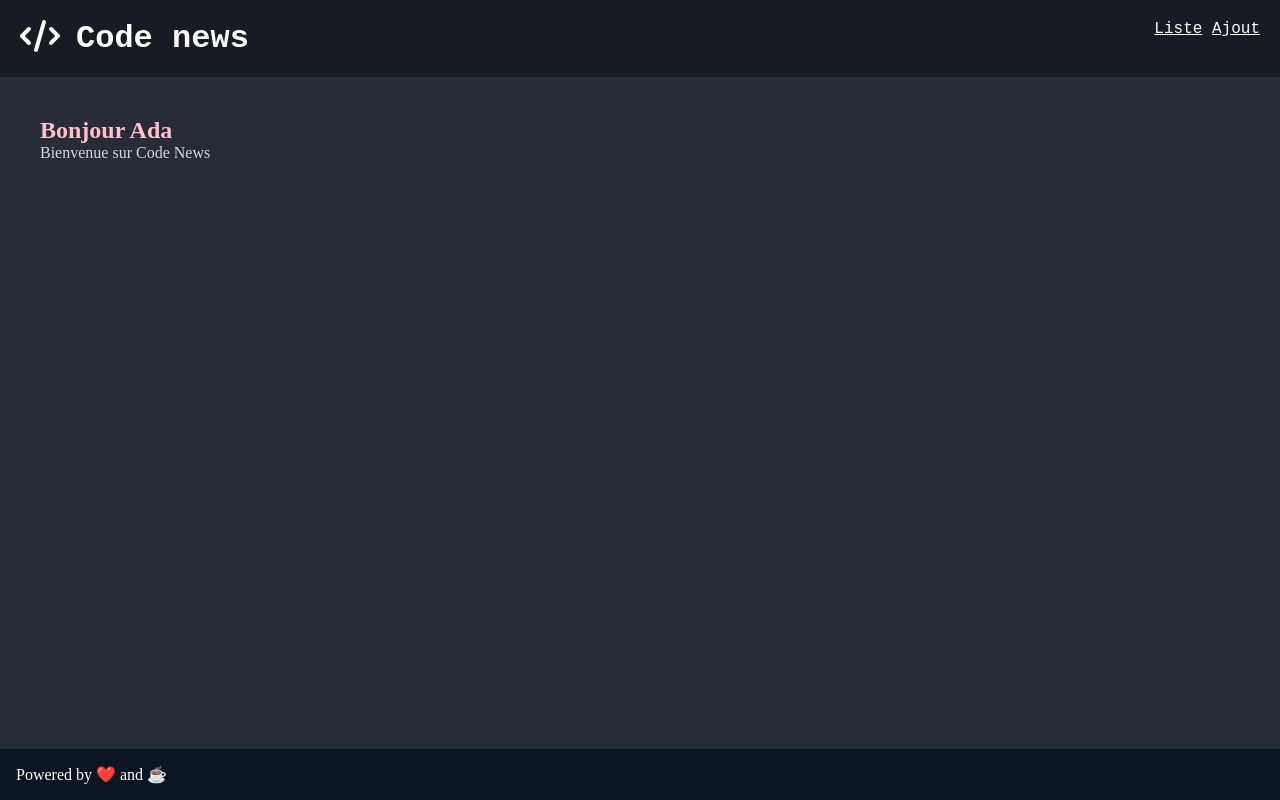
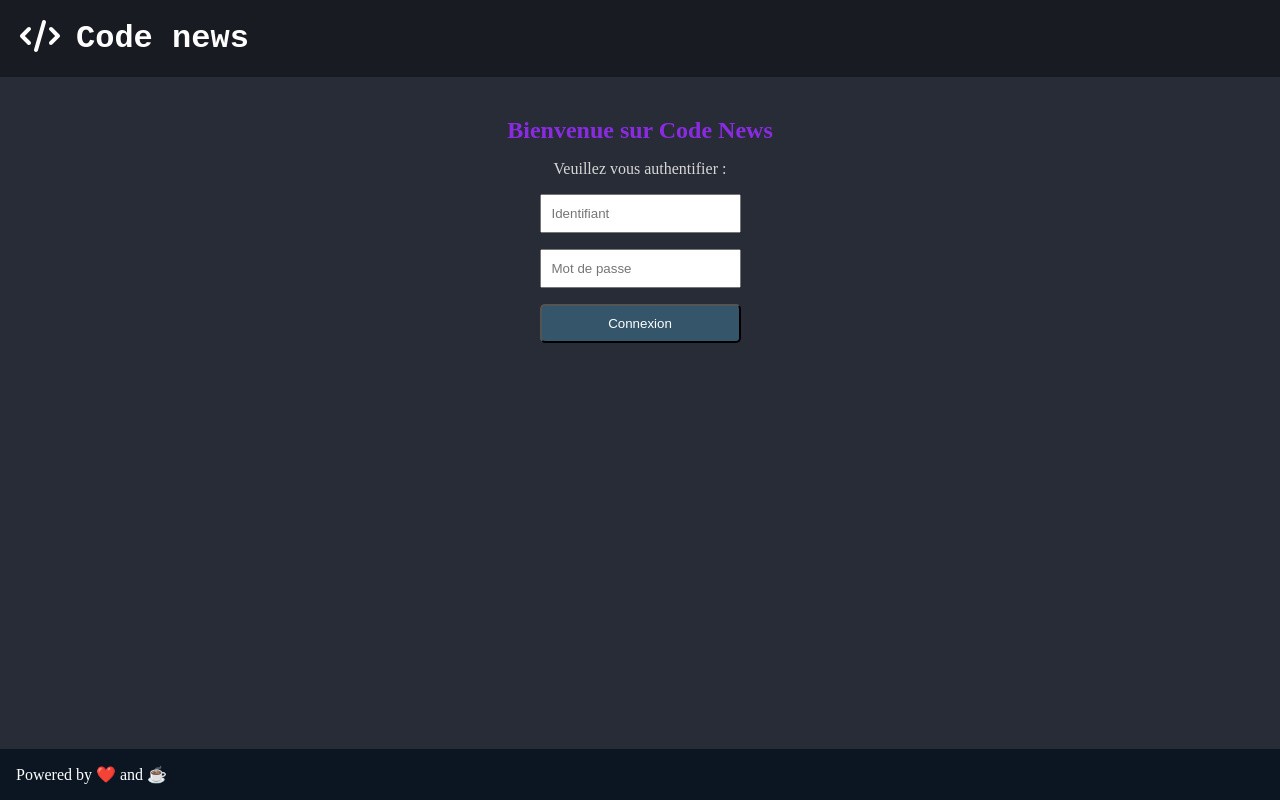
Before and after one commit to Hyriiox/mvc-example-cr, a PHP site: page / in a window 1280 px wide. Run offline with PHP 8.4, Linux system fonts and the light colour scheme.

Commit message:
modification en cours de la page login par défaut

```diff
--- a/public/css/login.css
+++ b/public/css/login.css
@@ -1,6 +1,8 @@
 #login-container {
     display: flex;
     justify-content: center;
+    flex-direction: column;
+    align-items: center;
 }
 
 #login-container > form {
@@ -13,3 +15,12 @@
 #login-container > form > input {
     padding: 10px;
 }
+
+#login-container p {
+    text-align: center;
+    margin: 1em;
+}
+
+#login-container h1 {
+    color: blueviolet;
+}
--- a/src/Routes.php
+++ b/src/Routes.php
@@ -5,7 +5,6 @@ namespace Afpa;
 use Afpa\Core\Router;
 
 use Afpa\Controllers\HomeController;
-use Afpa\Controllers\ArticleController;
 use Afpa\Controllers\LoginController;
 use Afpa\Controllers\UtilisateurController;
 
@@ -13,9 +12,8 @@ use Afpa\Controllers\UtilisateurController;
 $router = new Router();
 
 // Définition de toutes les routes du site
-$router->addRoute('/', HomeController::class, 'index');
-$router->addRoute('/login', LoginController::class, 'login');
-$router->addRoute('/articles/list', ArticleController::class, 'index');
+$router->addRoute('/home', HomeController::class, 'index');
+$router->addRoute('/', LoginController::class, 'login');
 
 // page administrateur
 $router->addRoute('/utilisateurs/list', UtilisateurController::class, 'list');
--- a/src/Views/Layout/Header.php
+++ b/src/Views/Layout/Header.php
@@ -6,8 +6,8 @@
 
     <nav>
         <ul id="menu">
-            <li><a class="link-header" href="/articles/list">Liste</a></li>
-            <li><a class="link-header" href="/articles/ajout">Ajout</a></li>
+            <li></li>
+            <li></li>
         </ul>
     </nav>
 </header>
--- a/src/Views/Login.php
+++ b/src/Views/Login.php
@@ -1,4 +1,8 @@
 <section id="login-container">
+    <div class="bienvenue">
+        <h1>Bienvenue sur Code News</h1>
+        <p>Veuillez vous authentifier :</p>
+    </div>
     <form action='login' method="post">
         <input type="text" name="email" placeholder="Identifiant"></input>
         <input type="password" name="password" placeholder="Mot de passe "></input>
```
